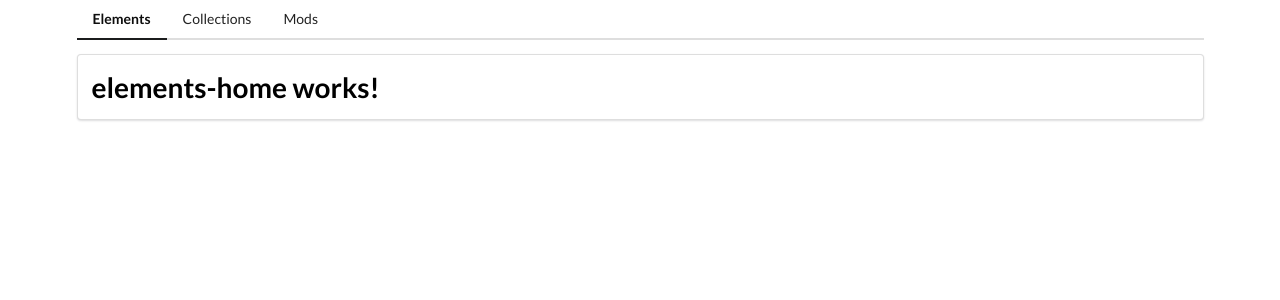
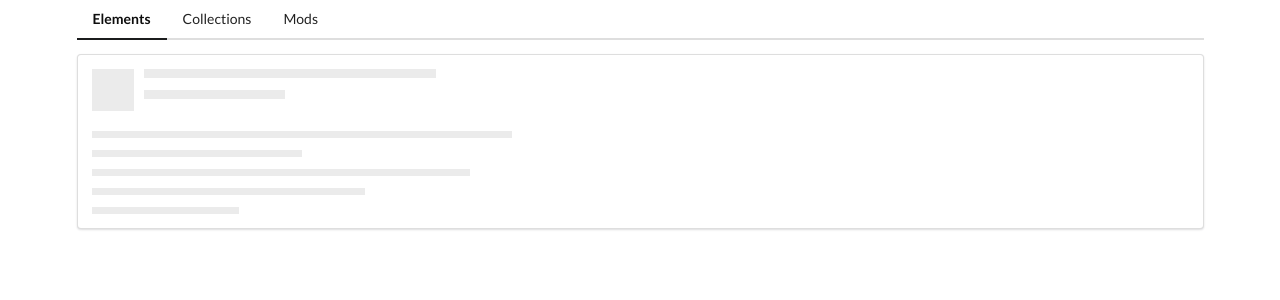
Before and after one commit to Tony940426/Angular-Comps, an Angular app: page /elements in a window 1280 px wide. Shown: the top 300 px of the page. Built offline with nearby package versions, Linux system fonts and the light colour scheme.

Commit message:
Created placeholder component

```diff
--- a/src/app/elements/elements-home/elements-home.component.html
+++ b/src/app/elements/elements-home/elements-home.component.html
@@ -1 +1 @@
-<h1>elements-home works!</h1>
+<app-placeholder></app-placeholder>
--- a/src/app/elements/elements.module.ts
+++ b/src/app/elements/elements.module.ts
@@ -3,11 +3,13 @@
 
 import { ElementsRoutingModule } from './elements-routing.module';
 import { ElementsHomeComponent } from './elements-home/elements-home.component';
+import { PlaceholderComponent } from './placeholder/placeholder.component';
 
 
 @NgModule({
   declarations: [
-    ElementsHomeComponent
+    ElementsHomeComponent,
+    PlaceholderComponent
   ],
   imports: [
     CommonModule,
--- /dev/null
+++ b/src/app/elements/placeholder/placeholder.component.html
@@ -0,0 +1,13 @@
+<div class="ui placeholder">
+  <div class="image header">
+    <div class="line"></div>
+    <div class="line"></div>
+  </div>
+  <div class="paragraph">
+    <div class="line"></div>
+    <div class="line"></div>
+    <div class="line"></div>
+    <div class="line"></div>
+    <div class="line"></div>
+  </div>
+</div>
```
Also changed, not shown: src/app/elements/placeholder/placeholder.component.ts (added, +10 -0 lines), src/app/elements/placeholder/placeholder.component.css (added), 1 other file (tests, documents, lock files or other folders).
